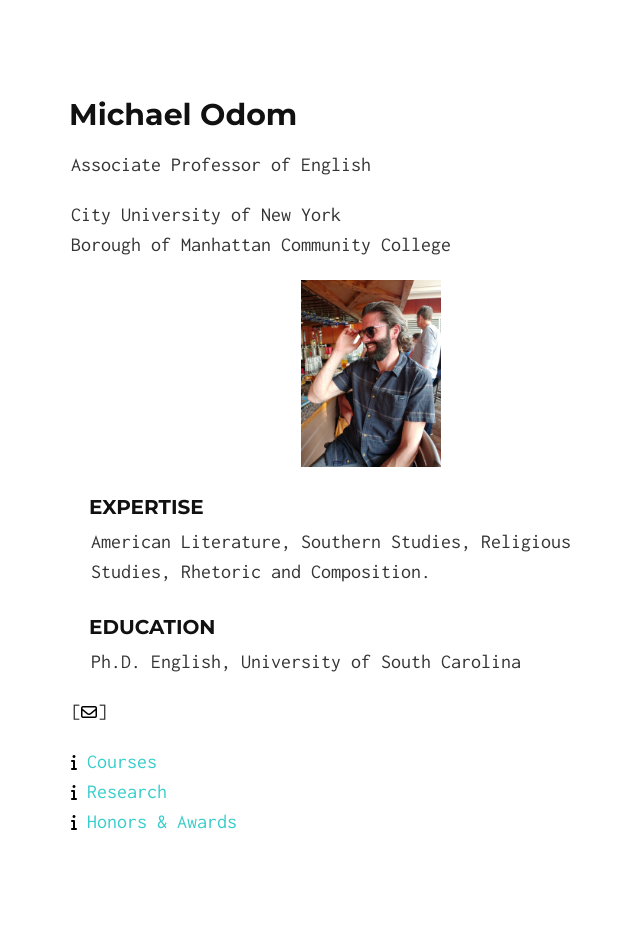
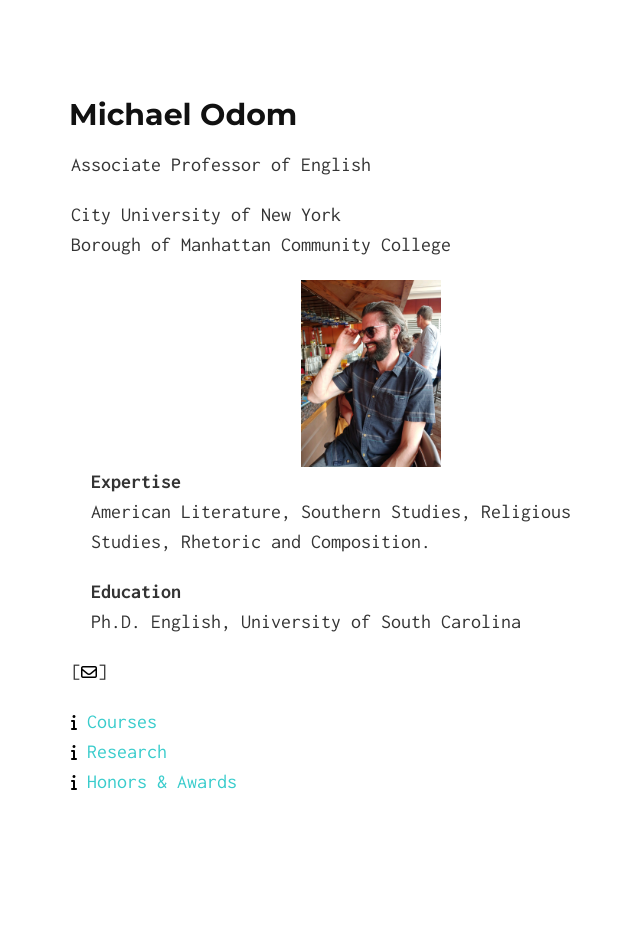
Before and after one commit to michaelodom/michaelodom.github.io, a Jekyll site: the page built from index.md, in a window 1280 px wide. Shown: the whole page, without its empty margins (269-909 px from the left). Built offline with Jekyll 4.4.1, drawn with Linux system fonts in a browser that asks for light colours; nearby versions of some CDN libraries; our own code applies the rules of GitHub Pages for plain Markdown files; after the commit the page ends 900 px from its top, so only the background shows below that.

Commit message:
Update index.md

```diff
--- a/index.md
+++ b/index.md
@@ -9,10 +9,10 @@ Borough of Manhattan Community College
   <div>
     <img src="/icons/IMG_0173.JPG" width = "25%" float="left"/>
   </div>
-  <div class="text">
-    <h3> Expertise </h3>
+  <div>
+    <strong> Expertise </strong>
     <p> American Literature, Southern Studies, Religious Studies, Rhetoric and Composition. </p>
-    <h3> Education </h3>
+    <strong> Education </strong>
     <p>Ph.D. English, University of South Carolina</p>
   </div>
 </div>
```
